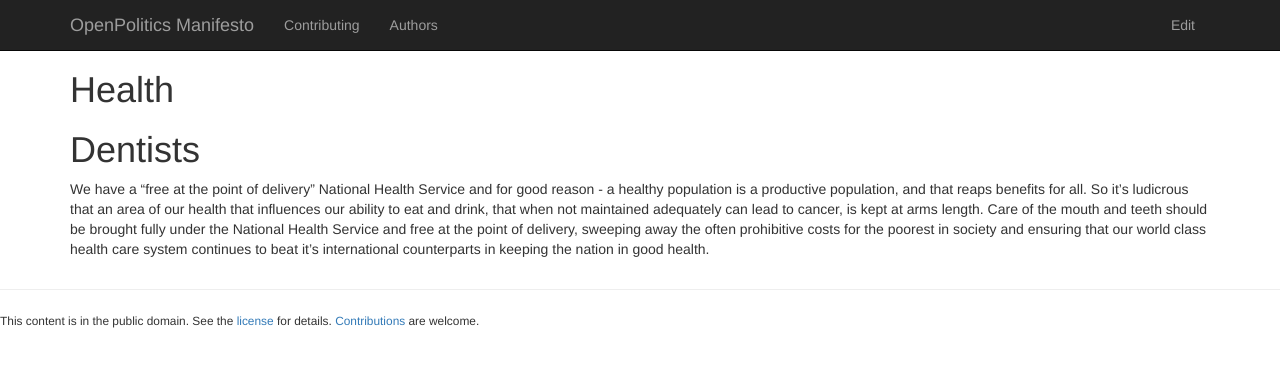
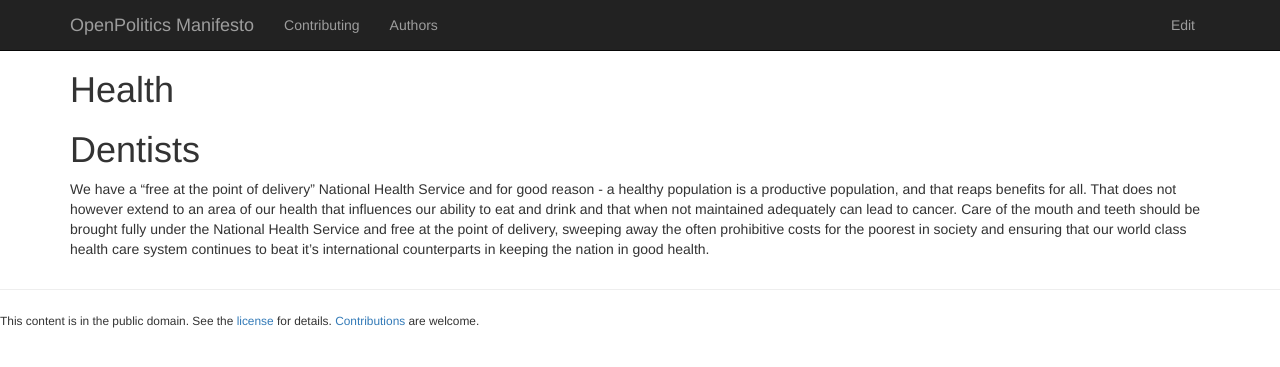
Before and after one commit to openpolitics/manifesto, a Jekyll site: the page built from health.md, in a window 1280 px wide. Shown: the top 367 px of the page. Built offline with Jekyll 4.4.1, drawn with Linux system fonts in a browser that asks for light colours; nearby versions of some CDN libraries.

Commit message:
Neutral language

```diff
--- a/health.md
+++ b/health.md
@@ -5,5 +5,5 @@ published: true
 ---
 
 # Dentists
-We have a "free at the point of delivery" National Health Service and for good reason - a healthy population is a productive population, and that reaps benefits for all. So it's ludicrous that an area of our health that influences our ability to eat and drink, that when not maintained adequately can lead to cancer, is kept at arms length.
+We have a "free at the point of delivery" National Health Service and for good reason - a healthy population is a productive population, and that reaps benefits for all. That does not however extend to an area of our health that influences our ability to eat and drink and that when not maintained adequately can lead to cancer.
 Care of the mouth and teeth should be brought fully under the National Health Service and free at the point of delivery, sweeping away the often prohibitive costs for the poorest in society and ensuring that our world class health care system continues to beat it's international counterparts in keeping the nation in good health.
```
